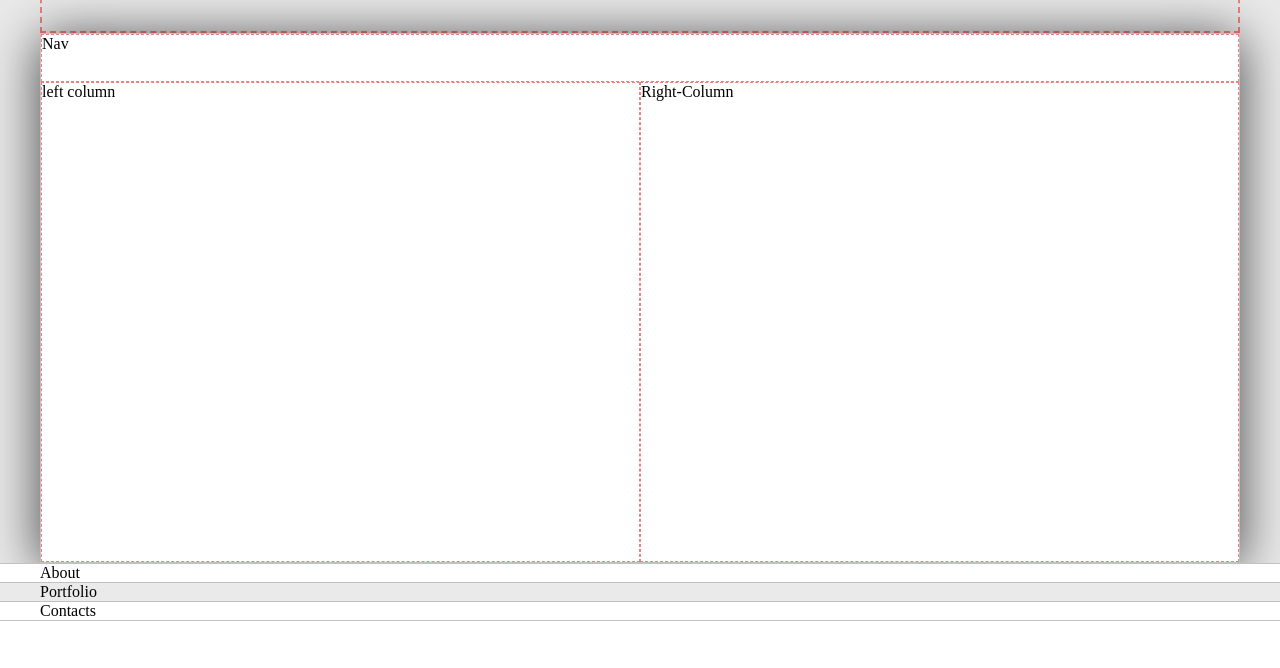
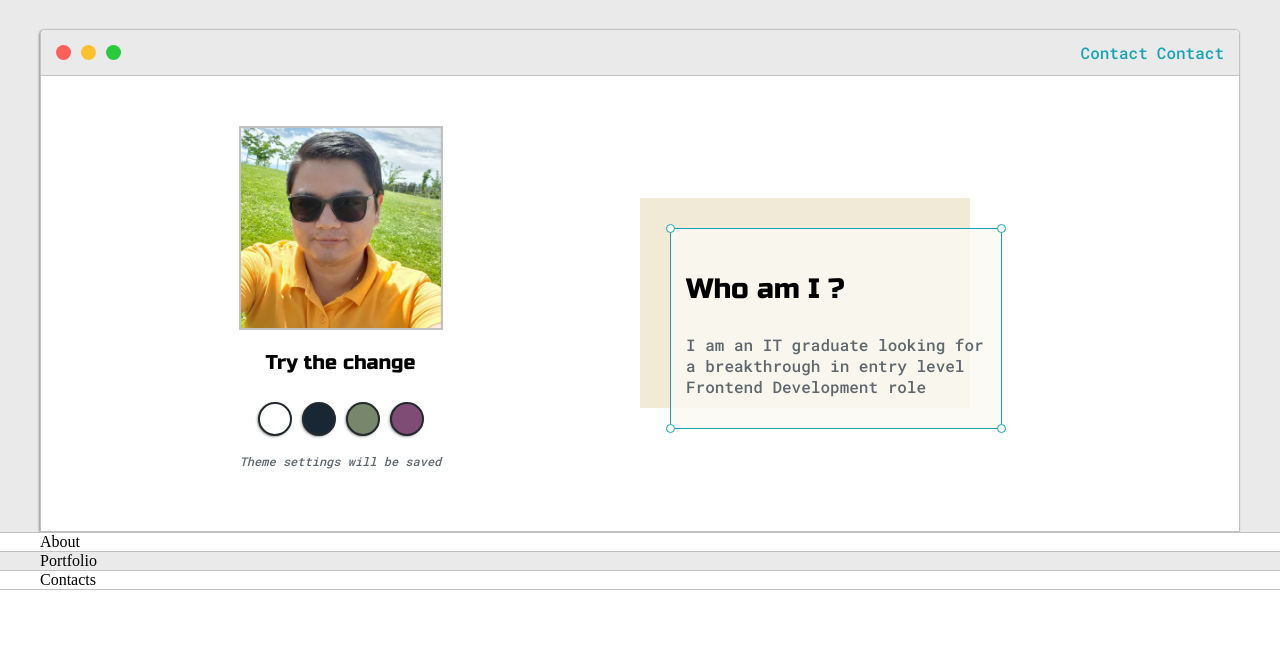
Before and after one commit to redprakash/prakashportfolio, a plain HTML site: page index.html in a window 1280 px wide. Shown: the part 132-800 px from the top of the page. Drawn offline with Linux system fonts and the light colour scheme.

Commit message:
creating left and right column

```diff
--- a/default.css
+++ b/default.css
@@ -4,6 +4,9 @@
   --borderColor: #c1c1c1;
   --mainText: black;
   --secondaryText: #5f676e;
+  --themeDotBorder: #24292e;
+  --previewBg: rgb(251, 249, 243, 0.8);
+  --previewShadow: #f0ead6;
 }
 
 html,
@@ -74,7 +77,7 @@ ul {
 }
 .greeting-wrapper {
   display: grid;
-  border: 2px dashed lightcoral;
+
   min-height: 10em;
   text-align: center;
   align-content: center;
@@ -82,31 +85,169 @@ ul {
 .intro-wrapper {
   background-color: var(--secondaryColor);
   border: 1px solid var(--borderColor);
-  box-shadow: 0px 5px 50px 0px rgba(0, 0, 0, 0.72);
-  -webkit-box-shadow: 0px 5px 50px 0px rgba(0, 0, 0, 0.72);
-  -moz-box-shadow: 0px 5px 50px 0px rgba(0, 0, 0, 0.72);
+  border-radius: 5px 5px 0 0;
+  -webkit-box-shadow: -1px 1px 3px -1px rgba(0, 0, 0, 0.75);
+  -moz-box-shadow: -1px 1px 3px -1px rgba(0, 0, 0, 0.75);
+  box-shadow: -1px 1px 3px -1px rgba(0, 0, 0, 0.75);
   display: grid;
   grid-template-columns: 1fr 1fr;
-  grid-template-rows: 3em 30em;
+
   grid-template-areas:
     'nav-wrapper nav-wrapper'
     'left-column right-column';
 }
 .nav-wrapper {
-  border: 1px dashed lightcoral;
   grid-area: nav-wrapper;
+  border-radius: 5px 5px 0 0;
+  border-bottom: 1px solid var(--borderColor);
+  display: flex;
+  justify-content: space-between;
+  align-items: center;
+  background-color: var(--mainColor);
 }
+#navigation {
+  margin: 0;
+  padding: 10px;
+}
+#navigation li {
+  display: inline-block;
+  margin-right: 5px;
+  margin-right: 5px;
+}
+.dots-wrapper {
+  display: flex;
+  padding: 10px;
+}
+#dot-1 {
+  background-color: #fc6058;
+}
+#dot-2 {
+  background-color: #fec02f;
+}
+#dot-3 {
+  background-color: #2aca3e;
+}
+.browser-dot {
+  background-color: black;
+  height: 15px;
+  width: 15px;
+  border-radius: 50%;
+  margin: 5px;
+}
+
 .left-column {
   grid-area: left-column;
-  border: 1px dashed lightcoral;
+  padding-top: 50px;
+  padding-bottom: 50px;
 }
+#profile_pic {
+  display: block;
+  margin: 0 auto;
+  width: 200px;
+  height: 200px;
+  object-fit: cover;
+  border: 2px solid var(--borderColor);
+}
+#theme-options-wrapper {
+  display: flex;
+  justify-content: center;
+}
+
+.theme-dot {
+  height: 30px;
+  width: 30px;
+  border-radius: 50%;
+  cursor: pointer;
+  background-color: black;
+  margin: 5px;
+  border: 2px solid var(--themeDotBorder);
+  -webkit-box-shadow: -1px 1px 3px -1px rgba(0, 0, 0, 0.75);
+  -moz-box-shadow: -1px 1px 3px -1px rgba(0, 0, 0, 0.75);
+  box-shadow: -1px 1px 3px -1px rgba(0, 0, 0, 0.75);
+}
+
+.theme-dot:hover {
+  border-width: 5px;
+}
+#light-mode {
+  background-color: #fff;
+}
+#blue-mode {
+  background-color: #192734;
+}
+#green-mode {
+  background-color: #78866b;
+}
+#purple-mode {
+  background-color: #7e4c74;
+}
+#settings-note {
+  font-size: 12px;
+  font-style: italic;
+  text-align: center;
+}
+
 .right-column {
   grid-area: right-column;
-  border: 1px dashed lightcoral;
+  display: grid;
+  align-content: center;
+  padding-top: 50px;
+  padding-bottom: 50px;
 }
-
+#preview-shadow {
+  background-color: var(--previewShadow);
+  width: 300px;
+  height: 180px;
+  padding-left: 30px;
+  padding-top: 30px;
+}
+#preview {
+  width: 300px;
+  border: 1.5px solid #17a2b8;
+  background-color: var(--previewBg);
+  padding: 15px;
+  position: relative;
+}
+.corner {
+  width: 7px;
+  height: 7px;
+  border-radius: 50%;
+  border: 1.5px solid #17a2b8;
+  background-color: #fff;
+  position: absolute;
+}
+#corner-tl {
+  top: -5px;
+  left: -5px;
+}
+#corner-tr {
+  top: -5px;
+  right: -5px;
+}
+#corner-br {
+  bottom: -5px;
+  right: -5px;
+}
+#corner-bl {
+  bottom: -5px;
+  left: -5px;
+}
 @media screen and (max-width: 1200px) {
   .main-container {
     width: 95%;
   }
 }
+
+@media screen and (max-width: 800px) {
+  .intro-wrapper {
+    grid-template-columns: 1fr;
+
+    grid-template-areas:
+      'nav-wrapper '
+      'left-column '
+      'right-column';
+  }
+  .right-column {
+    justify-content: center;
+  }
+}
--- a/index.html
+++ b/index.html
@@ -30,9 +30,43 @@
         </div>
 
         <div class="intro-wrapper">
-          <div class="nav-wrapper">Nav</div>
-          <div class="left-column">left column</div>
-          <div class="right-column">Right-Column</div>
+          <div class="nav-wrapper">
+            <div class="dots-wrapper">
+              <div id="dot-1" class="browser-dot"></div>
+              <div id="dot-2" class="browser-dot"></div>
+              <div id="dot-3" class="browser-dot"></div>
+            </div>
+            <ul id="navigation">
+              <li><a href="#">Contact</a></li>
+              <li><a href="#">Contact</a></li>
+            </ul>
+          </div>
+          <div class="left-column">
+            <img id="profile_pic" src="images/prakashpoudel.jpeg" />
+            <h5 style="text-align: center; line-height: 0">Try the change</h5>
+            <div id="theme-options-wrapper">
+              <div id="light-mode" class="theme-dot"></div>
+              <div id="blue-mode" class="theme-dot"></div>
+              <div id="green-mode" class="theme-dot"></div>
+              <div id="purple-mode" class="theme-dot"></div>
+            </div>
+            <p id="settings-note">Theme settings will be saved</p>
+          </div>
+          <div class="right-column">
+            <div id="preview-shadow">
+              <div id="preview">
+                <div id="corner-tl" class="corner"></div>
+                <div id="corner-tr" class="corner"></div>
+                <h3>Who am I ?</h3>
+                <p>
+                  I am an IT graduate looking for a breakthrough in entry level
+                  Frontend Development role
+                </p>
+                <div id="corner-br" class="corner"></div>
+                <div id="corner-bl" class="corner"></div>
+              </div>
+            </div>
+          </div>
         </div>
       </div>
     </section>
```
Also changed, not shown: images/Dennis.jpg (added), images/customer-dash.jpg (added), images/dash.jpg (added), images/desktop wallpaper.jpg (added), images/ecom.jpg (added), images/follow.jpg (added), images/lab-dash.jpg (added), images/membership site.jpg (added), images/pdf-report.jpg (added), images/prakashpoudel.jpeg (added), images/results.jpg (added), images/sample-form.jpg (added), 1 other file.
